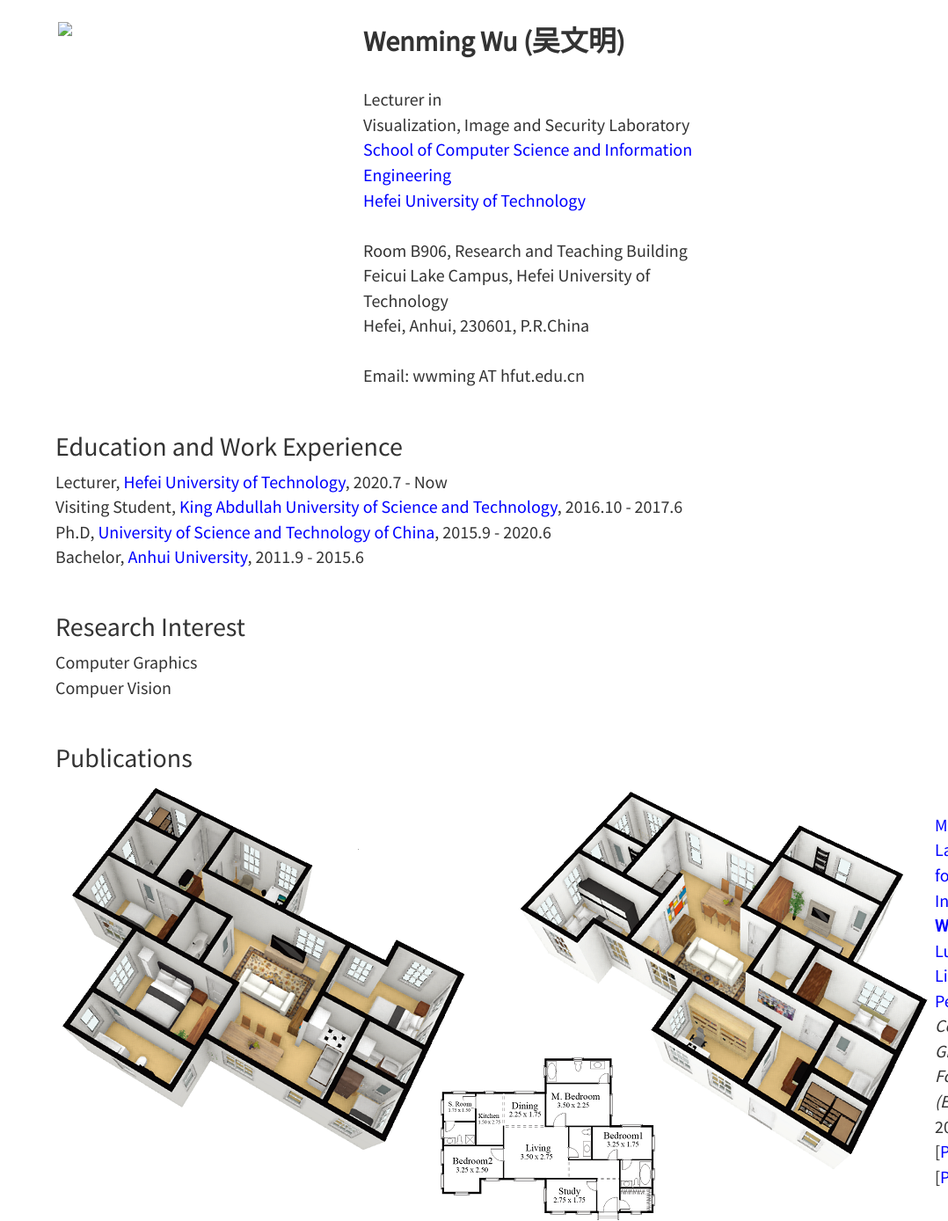
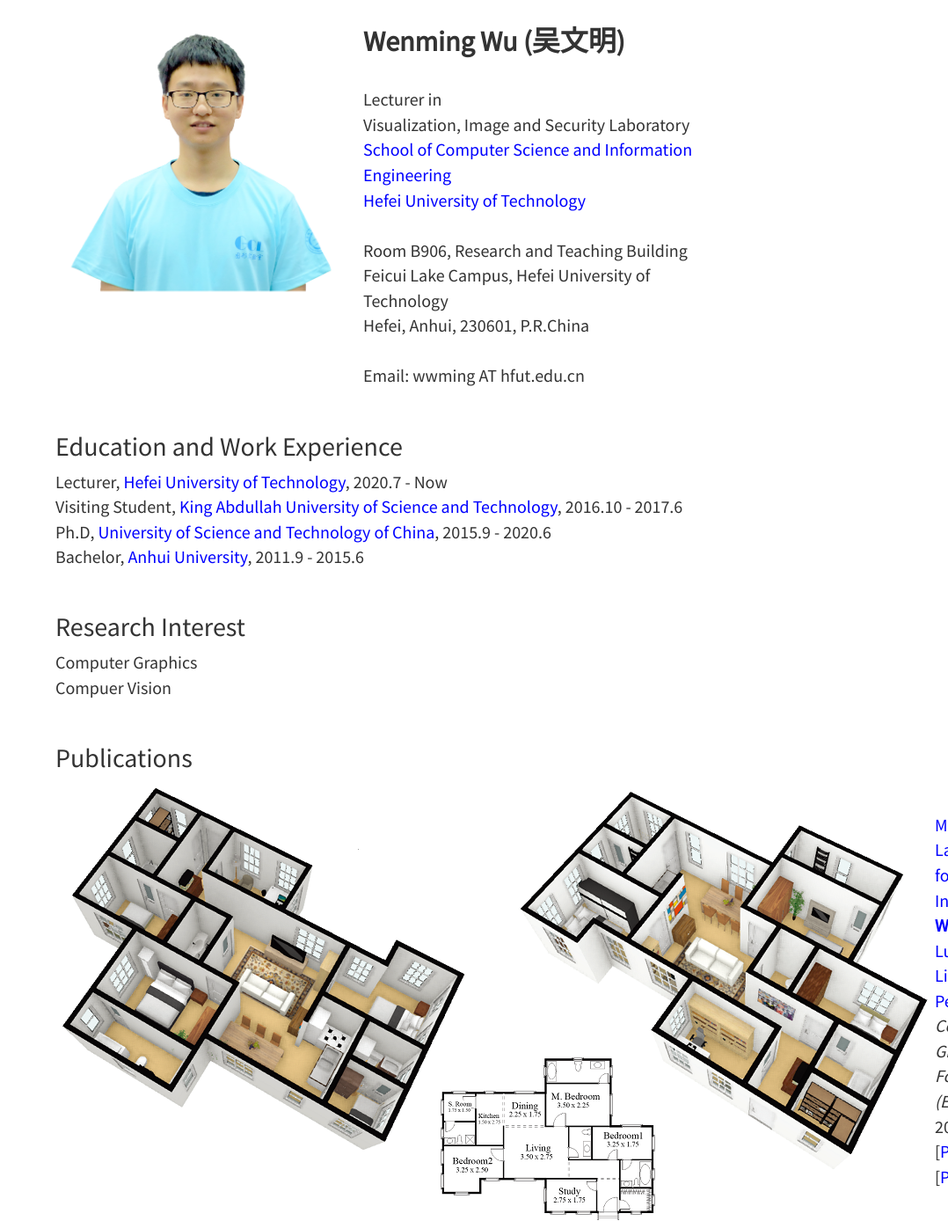
Before and after one commit to wutomwu/wutomwu.github.io, a Jekyll site: the page built from index.html, in a window 1280 px wide. Shown: the whole page at 88% size, without its empty margins (202-1280 px from the left). Built offline with Jekyll 4.4.1, drawn with Linux system fonts in a browser that asks for light colours.

Commit message:
Update index.html

```diff
--- a/index.html
+++ b/index.html
@@ -6,7 +6,7 @@ layout: default
 	<tbody>
 		<tr>
 			<td width="30%" valign="top" height="250">
-				<img width="350" id="photo" style="padding: 0pt 15pt 0pt 2pt; float: left; display: inline;" src="/img/me.png">
+				<img width="350" id="photo" style="padding: 0pt 15pt 0pt 2pt; float: left; display: inline;" src="images/me.png">
 			</td>
 
 			<td width="70%" valign="top" height="250">
@@ -82,12 +82,12 @@ layout: default
 			</td>
 			<td>
 				<a target="_blank" href="http://staff.ustc.edu.cn/~lgliu/Projects/2018_EG_IPLayout/default.html">MIQP-based Layout Design for Building Interiors</a>
-                <br>
+                        <br>
                     <a target="_blank" href="http://staff.ustc.edu.cn/~lgliu/" onclick="stc(this, 44)"><strong>Wenming Wu</strong></a>, <a target="_blank" href="https://lubinfan.github.io/">Lubin Fan</a>, <a href="http://staff.ustc.edu.cn/~lgliu/" target="_blank" onclick="stc(this, 44)">Ligang Liu</a>, <a href="http://staff.ustc.edu.cn/~lgliu/" target="_blank" onclick="stc(this, 44)">Peter Wonka</a>
                 <br>
                     <em>Computer Graphics Forums (Eurographics)</em>, 2018.
                 <br>
-                    [<a target="_blank" href="http://staff.ustc.edu.cn/~lgliu/Projects/2018_EG_IPLayout/default.html">Project</a>]. [<a href="http://staff.ustc.edu.cn/~fuxm/" target="_blank">Paper</a>].
+                    [<a target="_blank" href="http://staff.ustc.edu.cn/~lgliu/Projects/2018_EG_IPLayout/default.html">Project</a>]. [<a href="pdfs/miqpdesign.pdf" target="_blank">Paper</a>].
 			</td>
 		</tr>
 	</tbody>
```
